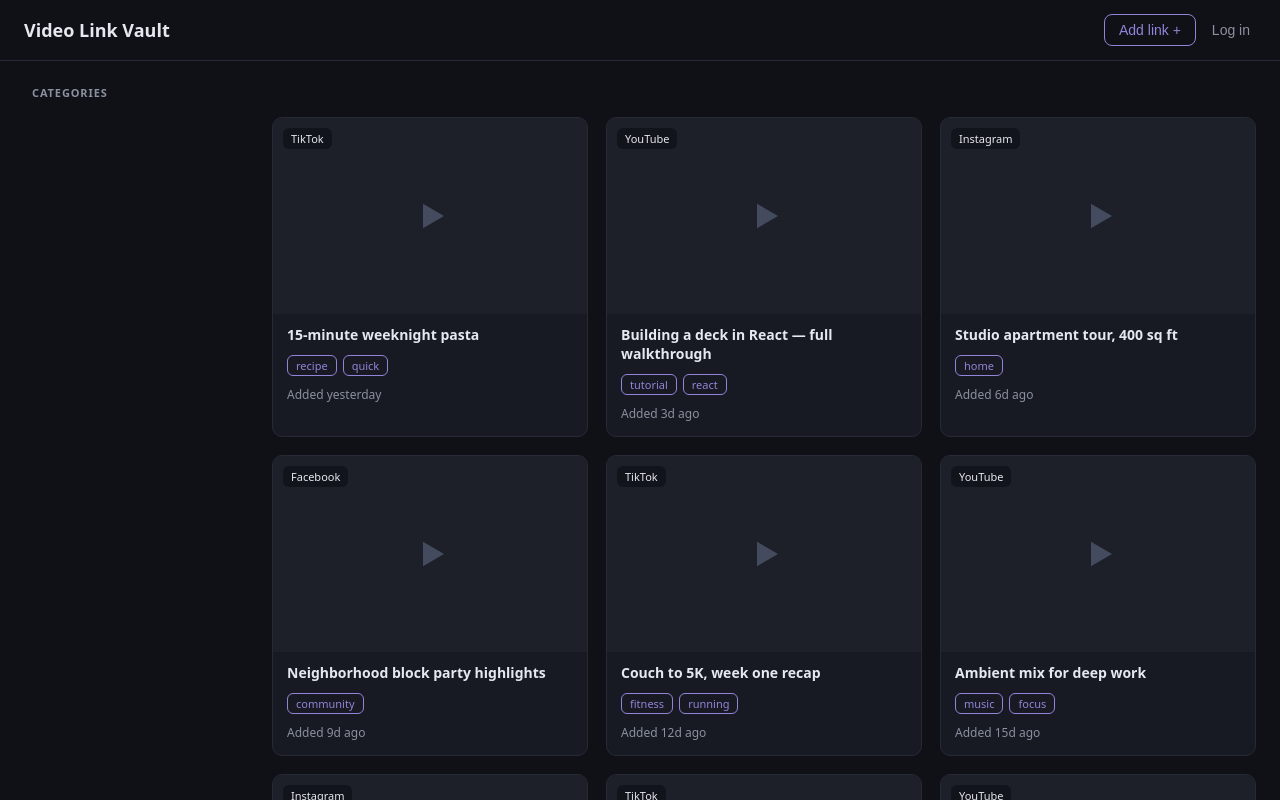
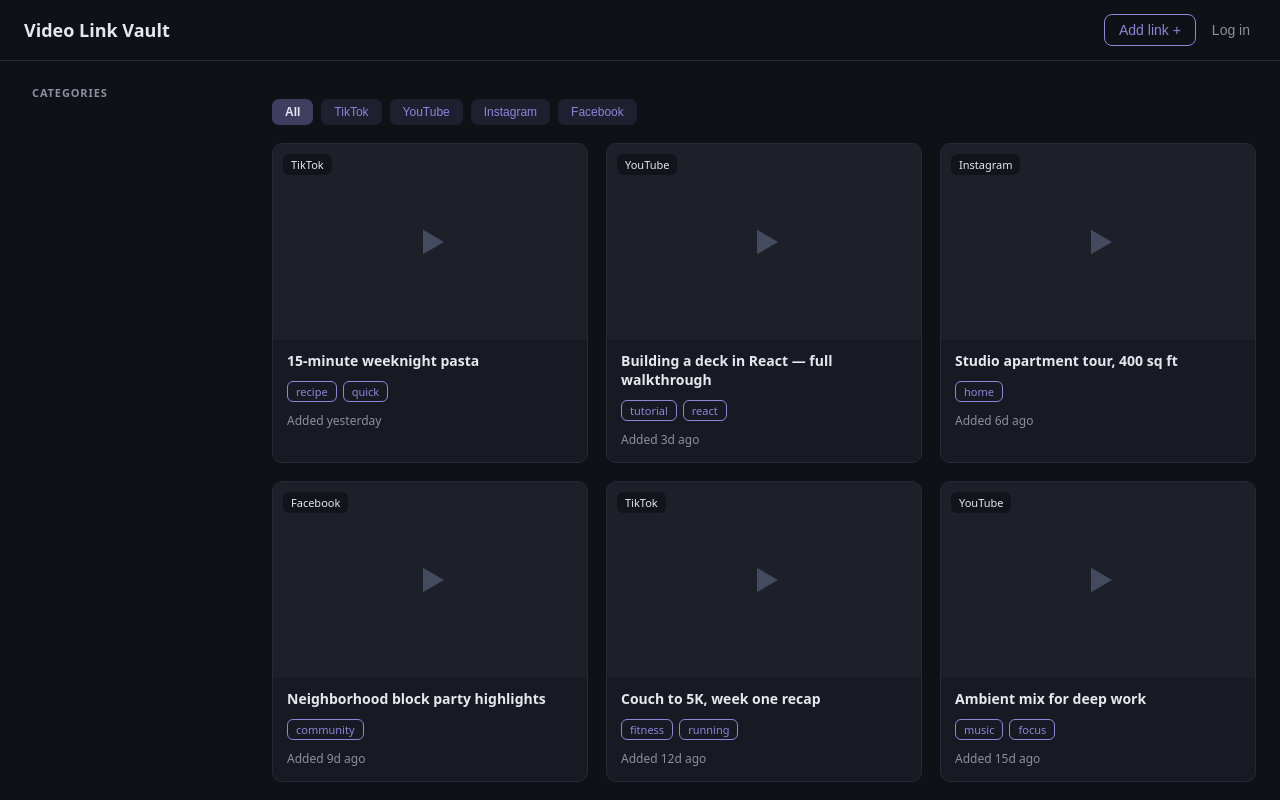
Before and after one commit to tylerdurden151/MSSA_Mini_Project, a React (Vite) app in the folder Frontend/Frontend_Link_Vault/: page / in a window 1280 px wide. Shown: the top 800 px of the page. Built offline with nearby package versions, Linux system fonts and the light colour scheme.

Commit message:
Added useState for platform Tabs

```diff
--- a/Frontend/Frontend_Link_Vault/src/App.css
+++ b/Frontend/Frontend_Link_Vault/src/App.css
@@ -110,3 +110,23 @@
 .footer-links a:hover {
   color: var(--text);
 }
+
+.chip {
+  padding: 5px 12px;
+  border: 1px solid transparent;
+  border-radius: 7px;
+  background: rgba(145, 132, 217, 0.12);
+  color: var(--accent);
+  font-size: 12px;
+  cursor: pointer;
+}
+
+.chip:hover {
+  background: rgba(145, 132, 217, 0.22);
+}
+
+.chip-active {
+  background: rgba(145, 132, 217, 0.38);
+  color: var(--text);
+  font-weight: 600;
+}
--- a/Frontend/Frontend_Link_Vault/src/App.jsx
+++ b/Frontend/Frontend_Link_Vault/src/App.jsx
@@ -3,8 +3,16 @@ import { mockLinks } from "./mockData/mockLinks";
 import LinkCard from "./components/LinkCard";
 import "./App.css";
 
+const PLATFORMS = ["All", "TikTok", "YouTube", "Instagram", "Facebook"];
+
 function App() {
+  const [platform, setPlatform] = useState("All");
+  const visibleLinks =
+    platform === "All"
+      ? mockLinks
+      : mockLinks.filter((link) => link.platform === platform);
   return (
+    //Header
     <div className="app">
       <header className="app-header">
         <h1 className="brand">Video Link Vault</h1>
@@ -13,7 +21,6 @@ function App() {
           <button className="btn-ghost">Log in</button>
         </div>
       </header>
-
       <div className="app-body">
         <aside className="sidebar">
           <h2 className="sidebar-title">Categories</h2>
@@ -25,10 +32,20 @@ function App() {
             {/* Step 6: search box + date filter */}
           </div>
 
-          <div className="chips">{/* Step 5: platform filter chips */}</div>
+          <div className="chips">
+            {PLATFORMS.map((name) => (
+              <button
+                key={name}
+                className={name === platform ? "chip chip-active" : "chip"}
+                onClick={() => setPlatform(name)}
+              >
+                {name}
+              </button>
+            ))}
+          </div>
 
           <div className="card-grid">
-            {mockLinks.map((link) => (
+            {visibleLinks.map((link) => (
               <LinkCard key={link.id} link={link} />
             ))}
           </div>
@@ -39,7 +56,7 @@ function App() {
         <div>
           <div>Video Link Vault</div>
           <div className="muted">
-            {mockLinks.length} saved · {mockLinks.length} shown
+            {mockLinks.length} saved · {visibleLinks.length} shown
           </div>
         </div>
         <nav className="footer-links">
```
